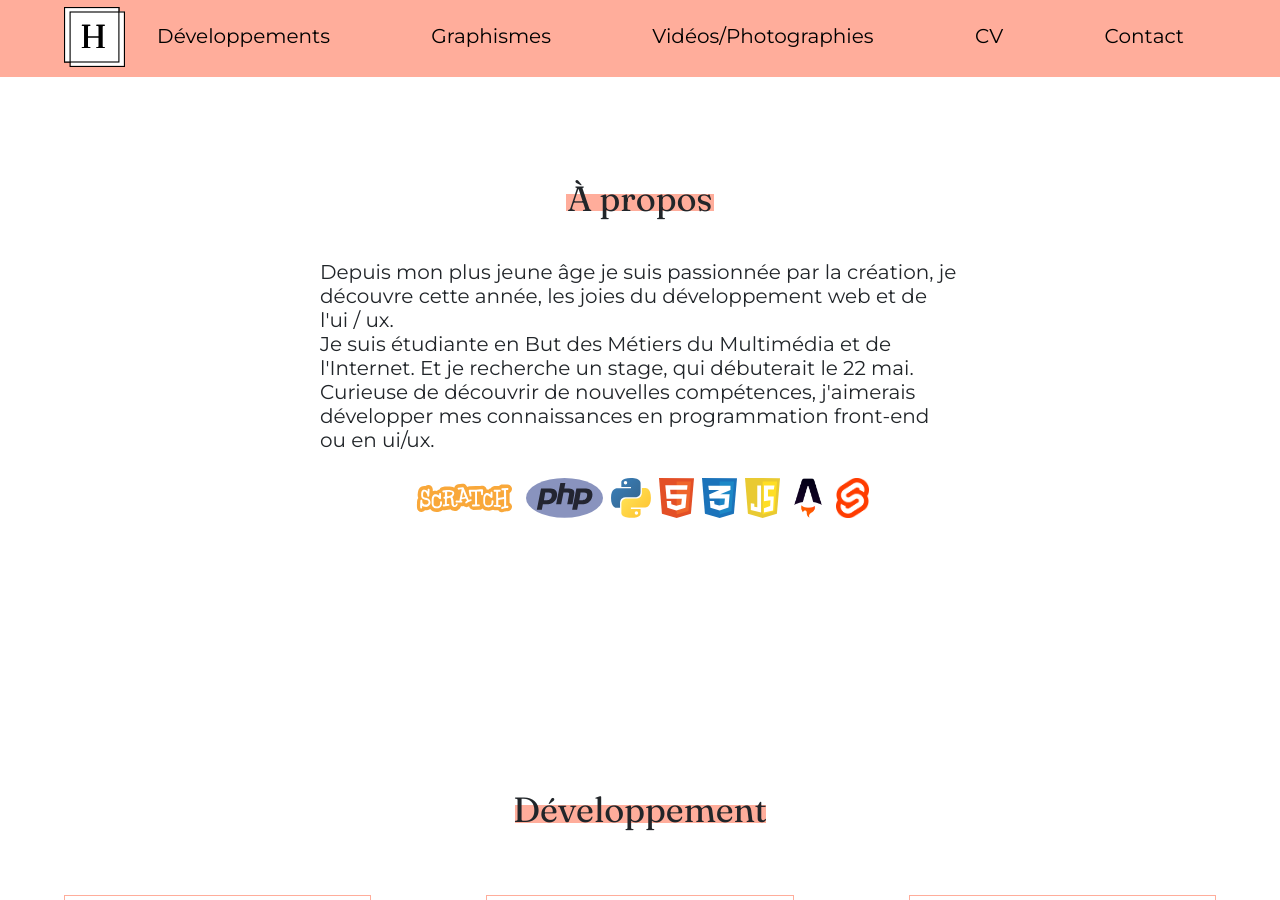
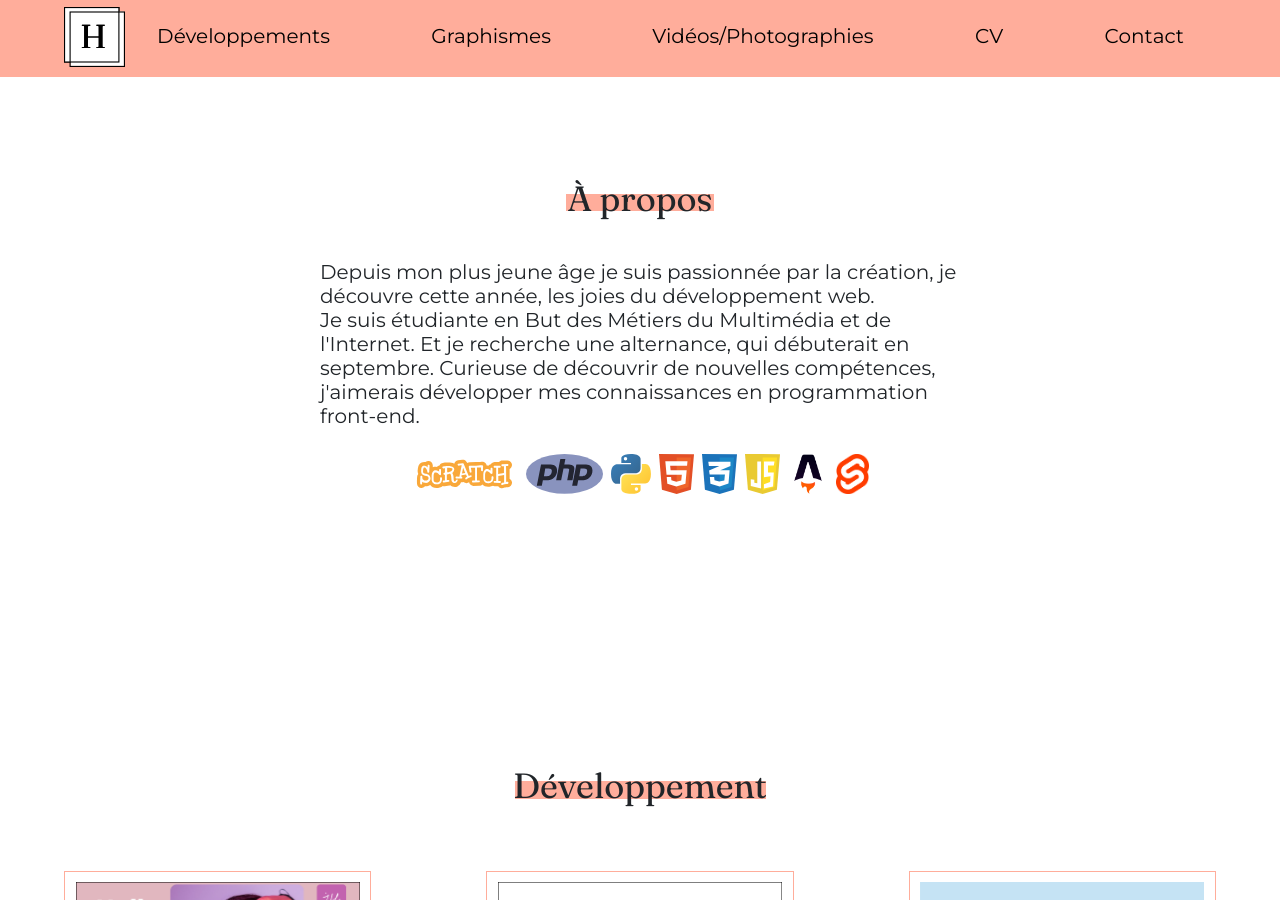
Before and after one commit to HeloisePi/Portfolio, a Jekyll site: the page built from _pages/index.html, in a window 1280 px wide and 900 px high, scrolled down 827 px. Built offline with Jekyll 4.4.1, drawn with Linux system fonts in a browser that asks for light colours.

Commit message:
recherche alternance

```diff
--- a/_pages/index.html
+++ b/_pages/index.html
@@ -11,12 +11,12 @@
 
     <p class="propos">
       Depuis mon plus jeune âge je suis passionnée par la création, je découvre
-      cette année, les joies du développement web et de l'ui / ux. <br />
+      cette année, les joies du développement web. <br />
 
       Je suis étudiante en But des Métiers du Multimédia et de l'Internet. Et je
-      recherche un stage, qui débuterait le 22 mai. Curieuse de découvrir de
+      recherche une alternance, qui débuterait en septembre. Curieuse de découvrir de
       nouvelles compétences, j'aimerais développer mes connaissances en
-      programmation front-end ou en ui/ux.
+      programmation front-end.
     </p>
 
     <div class="logo-language">
```
